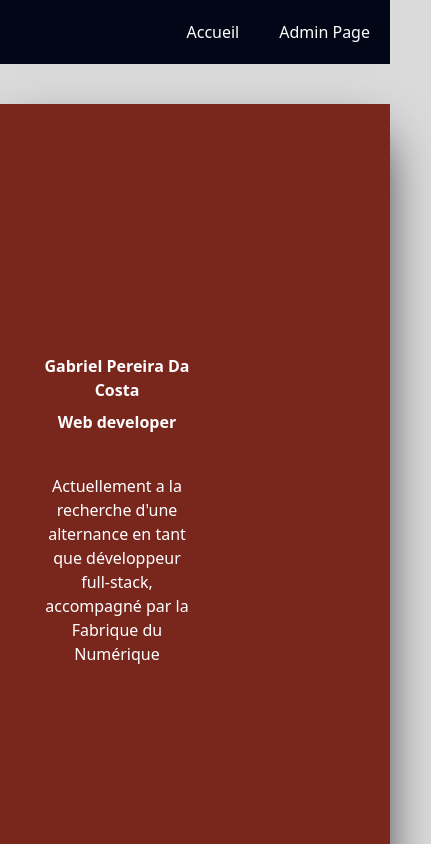
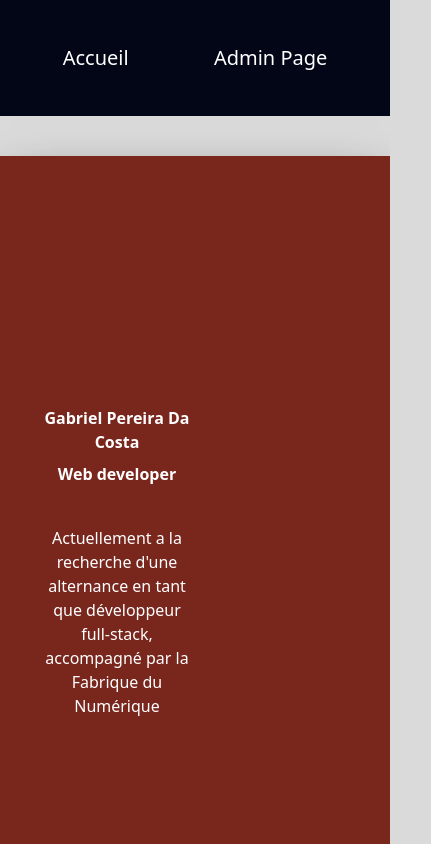
Before and after one commit to Hex-Umbra/portfolio, a React (Vite) app: page / in a window 390 px wide. Shown: the top 844 px of the page, 431 px wide, since content can reach past the window. Built offline with nearby package versions, Linux system fonts and the light colour scheme; no server answers.

Commit message:
Navbar made responsive now working on the main section

```diff
--- a/src/components/Navbar.jsx
+++ b/src/components/Navbar.jsx
@@ -1,19 +1,32 @@
 import React from "react";
 import { Link } from "react-router-dom";
-
+import { FaHome } from "react-icons/fa";
+import { RiAdminFill } from "react-icons/ri";
 export default function Navbar() {
   return (
-    <nav className="bg-slate-950 h-16 mb-10">
-      <ul className="flex flex-row justify-end items-center h-full">
-        <li
-          className=" nav-link"
-        >
-          <Link to={"/"}>Accueil</Link>
+    <nav className="bg-slate-950 p-5 md:navbar-md sticky" >
+      <div className="hidden md:inline">
+        <span className="text-xl cursor-pointer md:text-4xl pl-16 md:pl-0">
+          <img
+            className="h-10 md:h-20 rounded-full mr-5 inline"
+            src="assets/images/profile_pic.png"
+          />
+          Portfolio
+        </span>
+      </div>
+      <ul className="flex items-center justify-around md:justify-end bg-slate-950">
+        <li className="mx-4 my-6 md:my-0">
+          <Link to={"/"} className="text-xl hover:text-[#993125] duration-200">
+            Accueil
+          </Link>
         </li>
-        <li
-          className="nav-link"
-        >
-          <Link to={"/admin"}>Admin Page</Link>
+        <li className="mx-4 my-6 md:my-0">
+          <Link
+            to={"/admin"}
+            className="text-xl hover:text-[#993125] duration-200"
+          >
+            Admin Page
+          </Link>
         </li>
       </ul>
     </nav>
--- a/src/index.css
+++ b/src/index.css
@@ -24,9 +24,6 @@ body {
     .btn-danger {
         @apply rounded-lg bg-red-600 p-2 mt-1;
     }
-    .nav-link {
-        @apply text-white hover:bg-[#943126] hover:text-black p-5;
-    }
     .secondary-section {
         @apply h-auto bg-slate-950 mx-16 rounded-3xl my-10 content-center shadow-2xl shadow-black;
     }
@@ -39,4 +36,7 @@ body {
     .container {
         @apply mx-3 my-5 border-white border rounded-3xl shadow-lg shadow-red-500;
     }
+    .navbar-md{
+        @apply bg-slate-950 flex items-center justify-between;
+    }
 }
--- a/src/pages/Home.jsx
+++ b/src/pages/Home.jsx
@@ -7,8 +7,8 @@ export default function Home() {
   return (
     <>
       <Section />
-      <InfoSection />
-      <Formations/>
+      {/* <InfoSection /> */}
+      {/* <Formations/> */}
     </>
   );
 }
```
